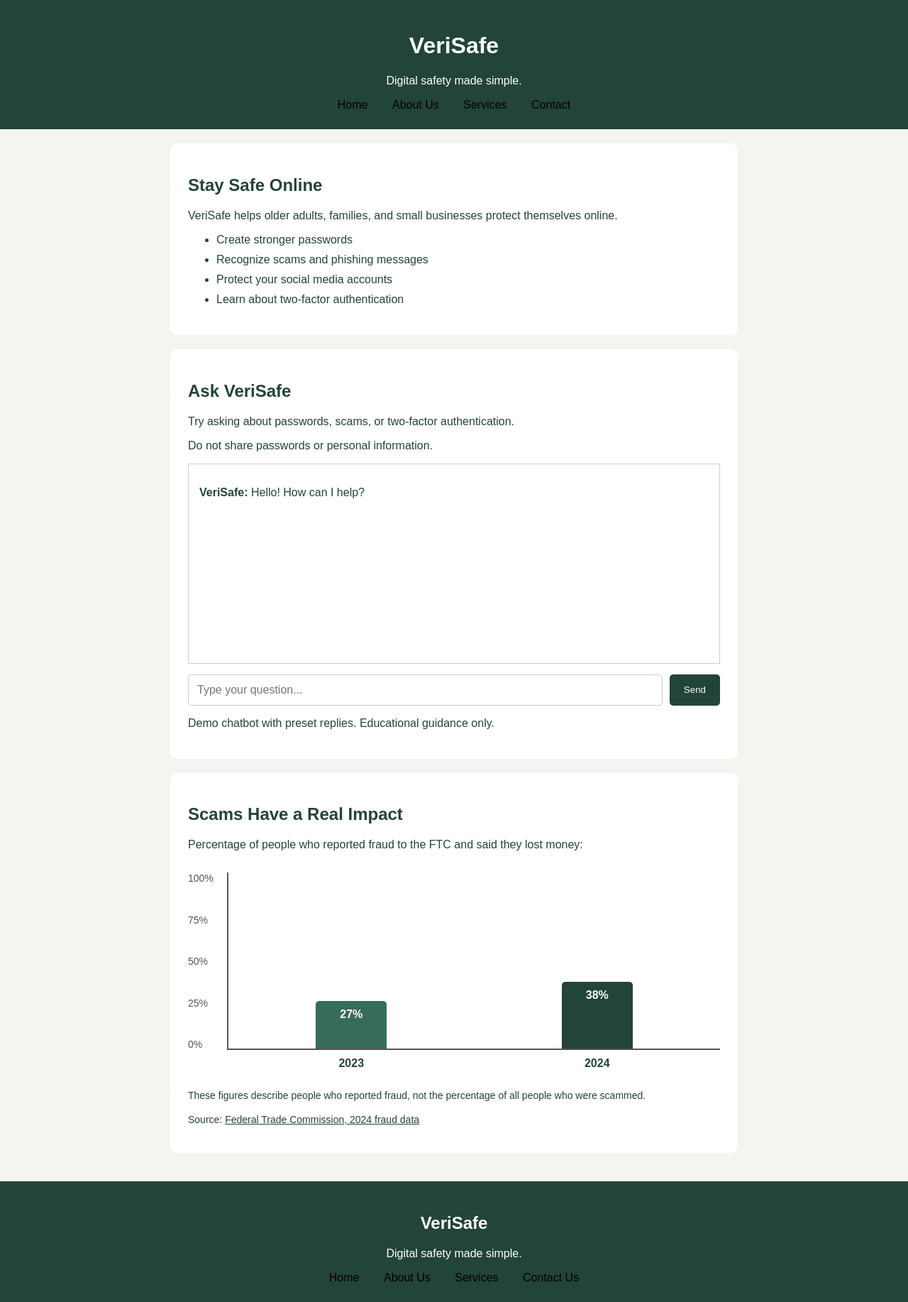
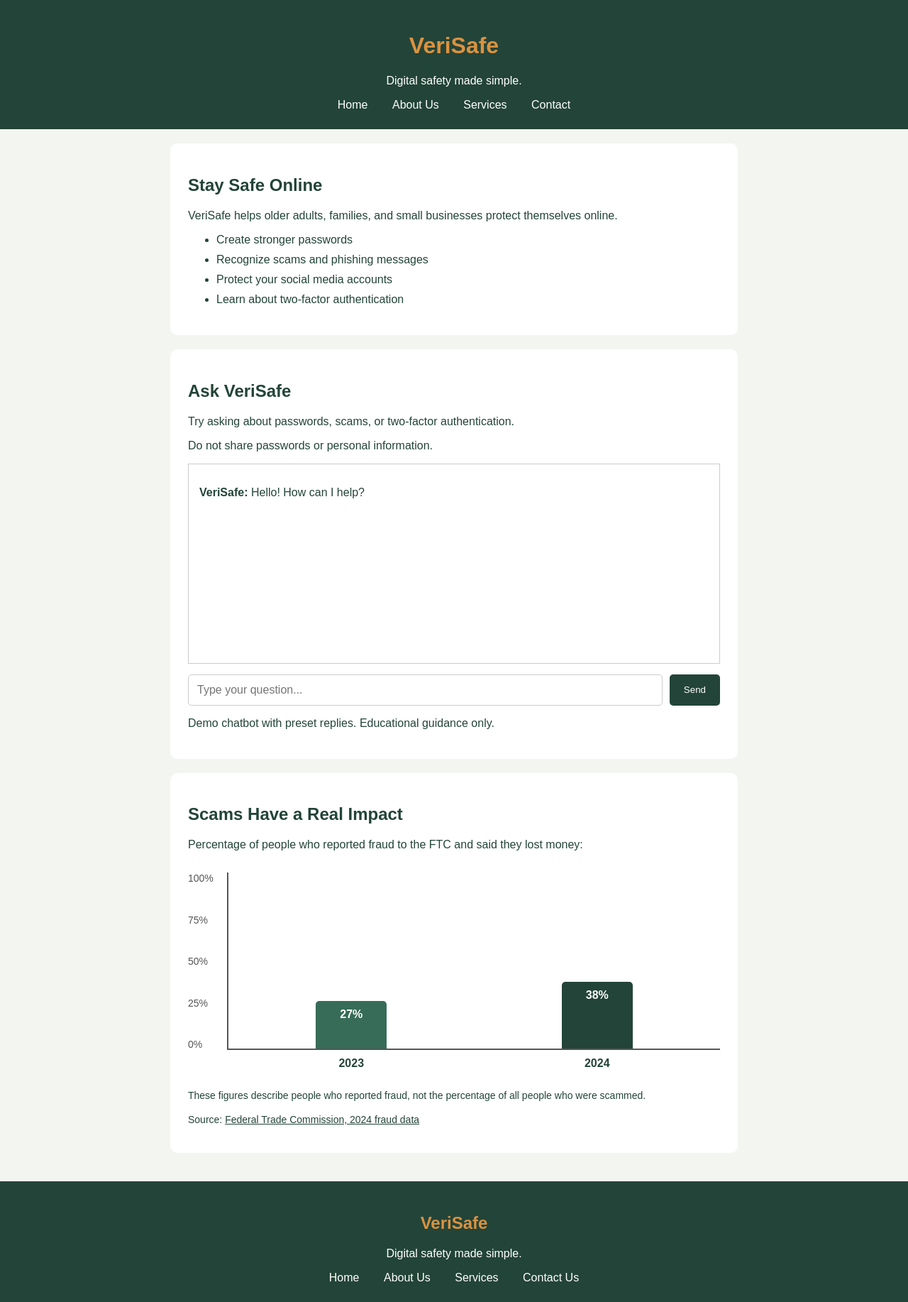
Before and after one commit to Jullianadela/JDXD_gemini.io, a plain HTML site: page homepage/index.html in a window 1280 px wide. Shown: the whole page at 71% size. Drawn offline with Linux system fonts and the light colour scheme.

Commit message:
Small changes to homepage header

```diff
--- a/homepage/styles.css
+++ b/homepage/styles.css
@@ -19,10 +19,18 @@
     text-align: center;
 }
 
+header h1 {
+    color: #db9240
+}
+
 nav a {
     text-decoration: none;
-    color: black;
+    color: white;
     margin: 0 15px;
+}
+
+nav a:hover {
+  color: #db9240;
 }
 
 /* Main Layout */
@@ -169,8 +177,16 @@
     text-align: center;
 }
 
+footer h2 {
+    color: #db9240;
+}
+
 .footer-links a {
     text-decoration: none;
-    color: black;
+    color: white;
     margin: 0 15px;
 }
+
+.footer-links a:hover {
+    color: #db9240;
+}
```
